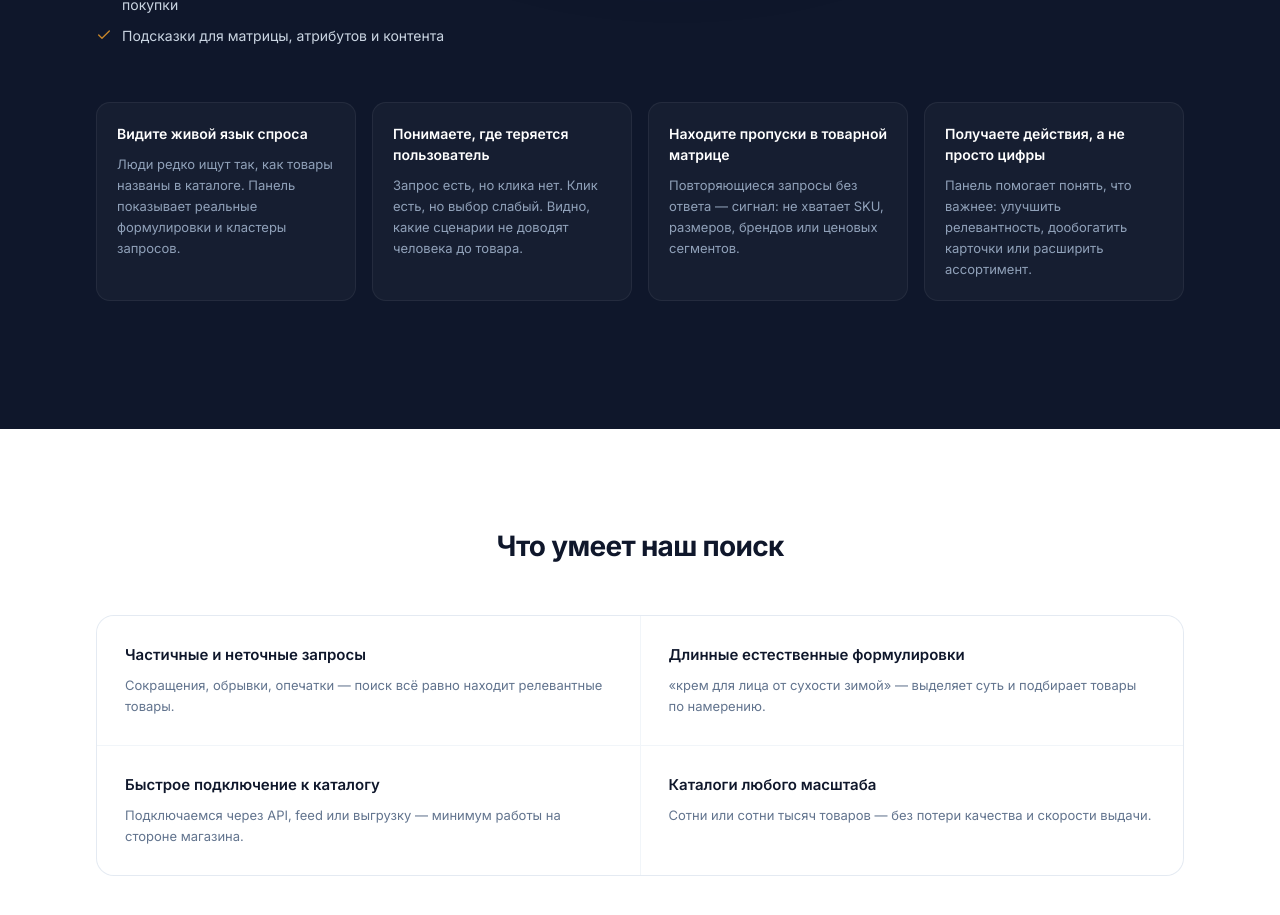
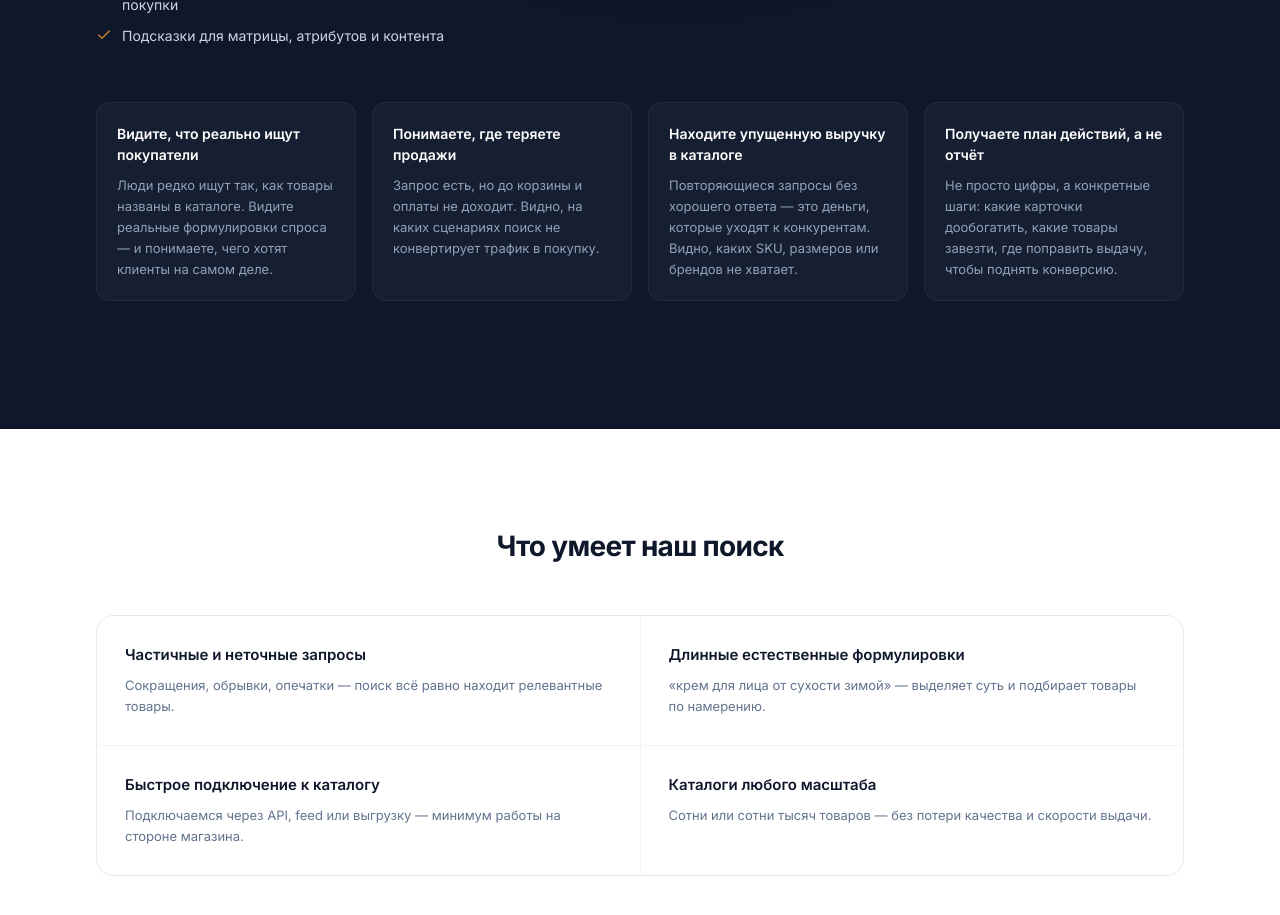
Before and after one commit to usecoreai/ai-search-landing, a Next.js app: page / in a window 1280 px wide. Shown: the part 3398-4313 px from the top of the page. Built offline with nearby package versions, Linux system fonts and the light colour scheme.

Commit message:
copy: analytics cards rewritten in business language (sales, revenue, conversion)

```diff
--- a/content/landing-content.ts
+++ b/content/landing-content.ts
@@ -343,24 +343,24 @@ export const landingContent = {
     ],
     cards: [
       {
-        title: "Видите живой язык спроса",
+        title: "Видите, что реально ищут покупатели",
         description:
-          "Люди редко ищут так, как товары названы в каталоге. Панель показывает реальные формулировки и кластеры запросов.",
+          "Люди редко ищут так, как товары названы в каталоге. Видите реальные формулировки спроса — и понимаете, чего хотят клиенты на самом деле.",
       },
       {
-        title: "Понимаете, где теряется пользователь",
+        title: "Понимаете, где теряете продажи",
         description:
-          "Запрос есть, но клика нет. Клик есть, но выбор слабый. Видно, какие сценарии не доводят человека до товара.",
+          "Запрос есть, но до корзины и оплаты не доходит. Видно, на каких сценариях поиск не конвертирует трафик в покупку.",
       },
       {
-        title: "Находите пропуски в товарной матрице",
+        title: "Находите упущенную выручку в каталоге",
         description:
-          "Повторяющиеся запросы без ответа — сигнал: не хватает SKU, размеров, брендов или ценовых сегментов.",
+          "Повторяющиеся запросы без хорошего ответа — это деньги, которые уходят к конкурентам. Видно, каких SKU, размеров или брендов не хватает.",
       },
       {
-        title: "Получаете действия, а не просто цифры",
+        title: "Получаете план действий, а не отчёт",
         description:
-          "Панель помогает понять, что важнее: улучшить релевантность, дообогатить карточки или расширить ассортимент.",
+          "Не просто цифры, а конкретные шаги: какие карточки дообогатить, какие товары завезти, где поправить выдачу, чтобы поднять конверсию.",
       },
     ],
   },
```
